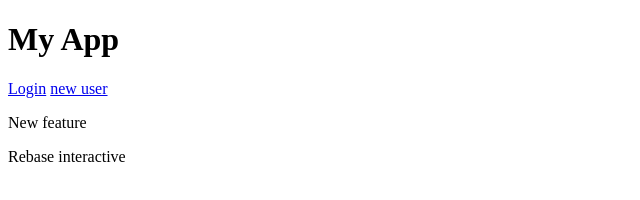
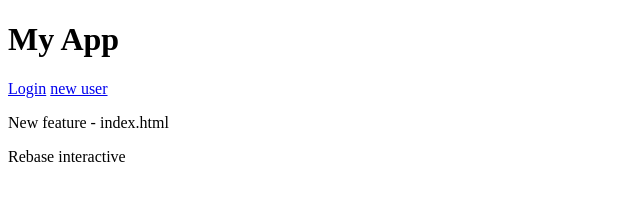
Before and after one commit to govind-git/myapp, a plain HTML site: page index.html in a window 1280 px wide. Shown: the full height of the page, 0-640 px from the left. Drawn offline with Linux system fonts and the light colour scheme.

Commit message:
Rebase interactive amster index.html

```diff
--- a/index.html
+++ b/index.html
@@ -5,7 +5,7 @@
 </head>
 <body>
 	<ui-view></ui-view>
-	<p>New feature</p>
+	<p>New feature - index.html</p>
 	<script type="text/javascript" src="js/angular.min.js"></script>
 	<script type="text/javascript" src="js/angular-ui-router.min.js"></script>
 	<script type="text/javascript" src="js/angular-route.js"></script>
```
